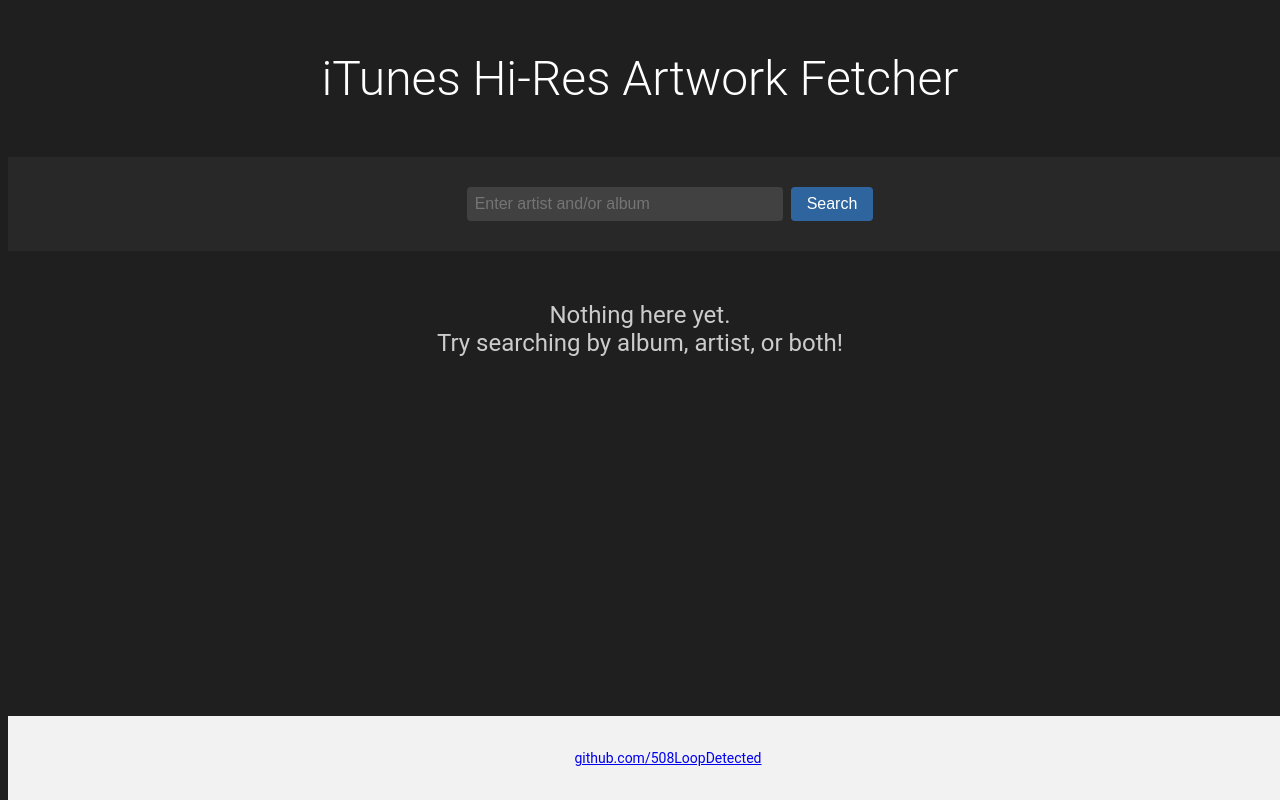
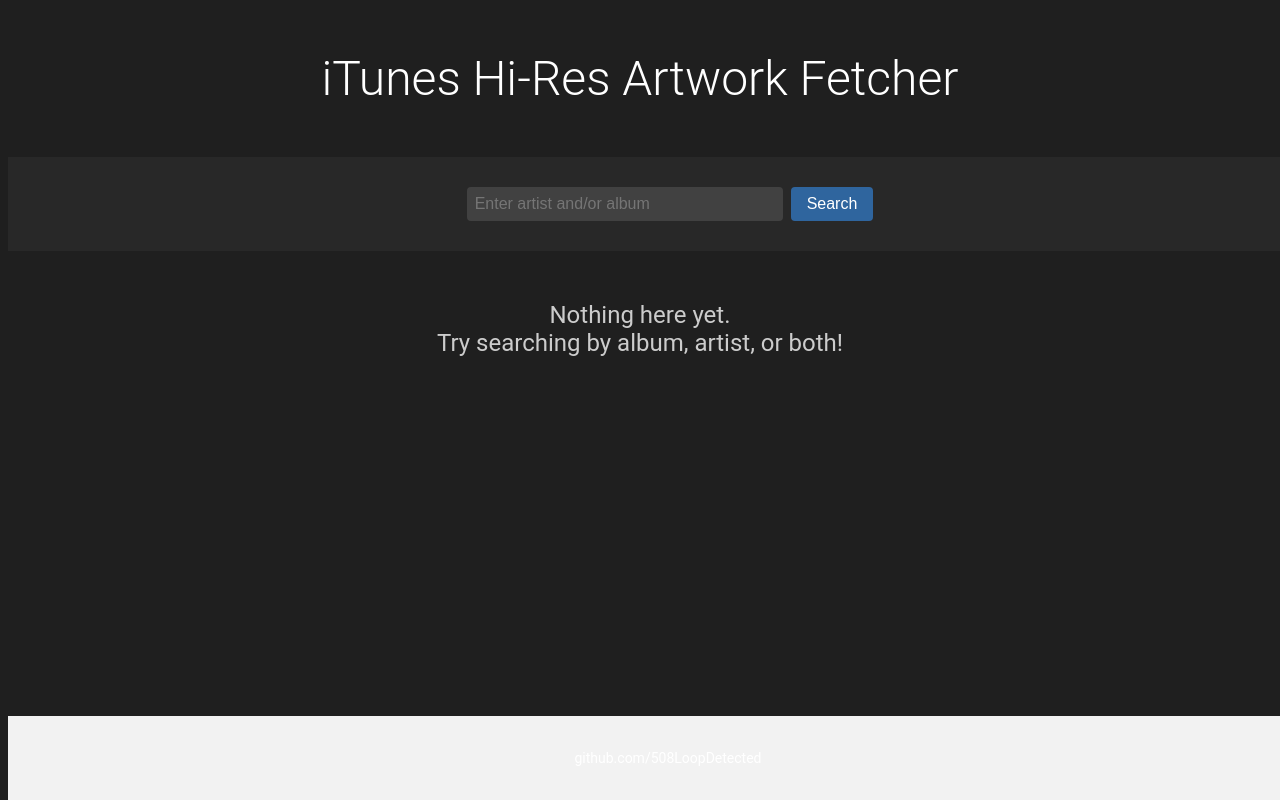
Before and after one commit to 508LoopDetected/itunes-artwork-fetcher, a SvelteKit app: page / in a window 1280 px wide. Shown: the top 800 px of the page. Built offline with nearby package versions, Linux system fonts and the light colour scheme.

Commit message:
tiny update

```diff
--- a/src/routes/ArtworkList.module.css
+++ b/src/routes/ArtworkList.module.css
@@ -214,6 +214,11 @@
   text-align: center;
 }
 
+.footer a {
+  color: #fff;
+  text-decoration: none;
+}
+
 @media (prefers-color-scheme: light) {
   .footer {
     background-color: #f2f2f2;
```
